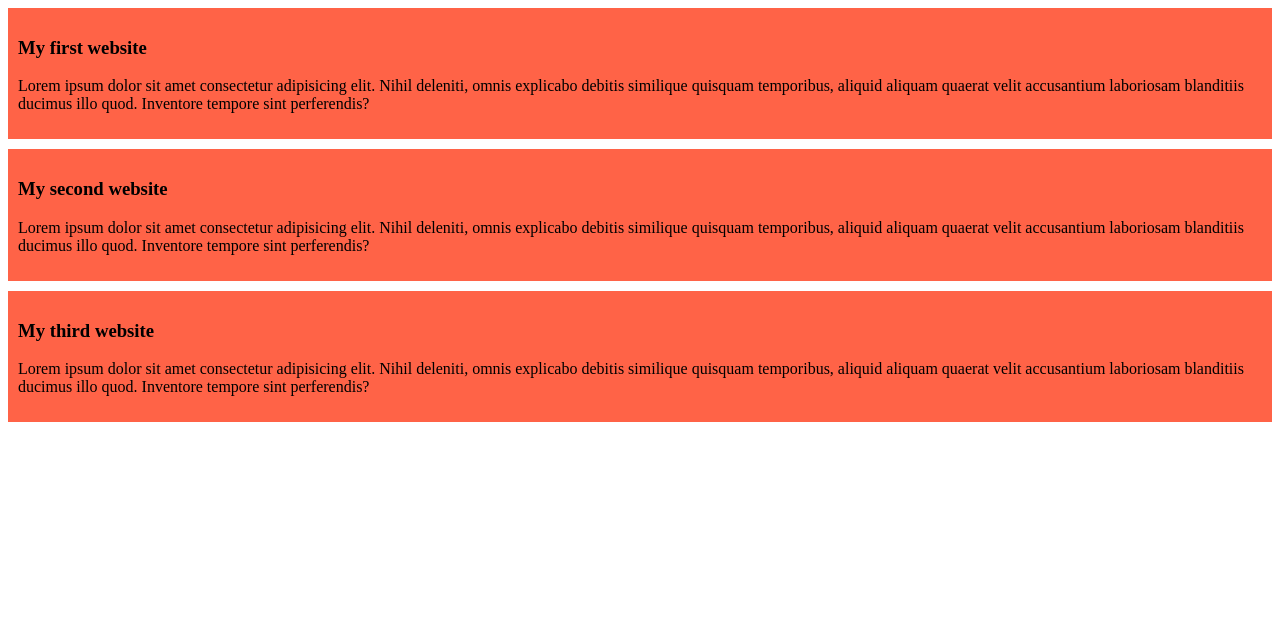
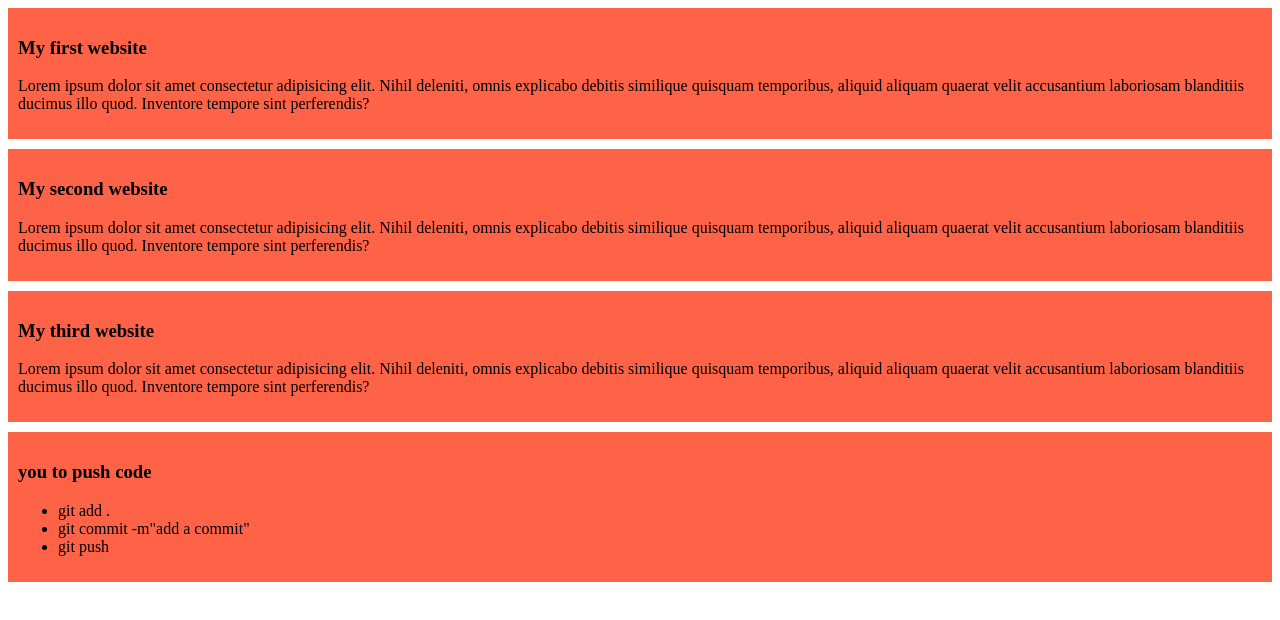
Before and after one commit to Fahadul-Islam/my-first-git-repo, a plain HTML site: page index.html in a window 1280 px wide. Drawn offline with Linux system fonts and the light colour scheme.

Commit message:
thrid commit

```diff
--- a/index.html
+++ b/index.html
@@ -25,5 +25,13 @@
             Lorem ipsum dolor sit amet consectetur adipisicing elit. Nihil deleniti, omnis explicabo debitis similique quisquam temporibus, aliquid aliquam quaerat velit accusantium laboriosam blanditiis ducimus illo quod. Inventore tempore sint perferendis?
         </p>
     </div>
+    <div>
+        <h3>you to push code</h3>
+        <ul>
+            <li>git add .</li>
+            <li>git commit -m"add a commit"</li>
+            <li>git push</li>
+        </ul>
+    </div>
 </body>
 </html>
```
